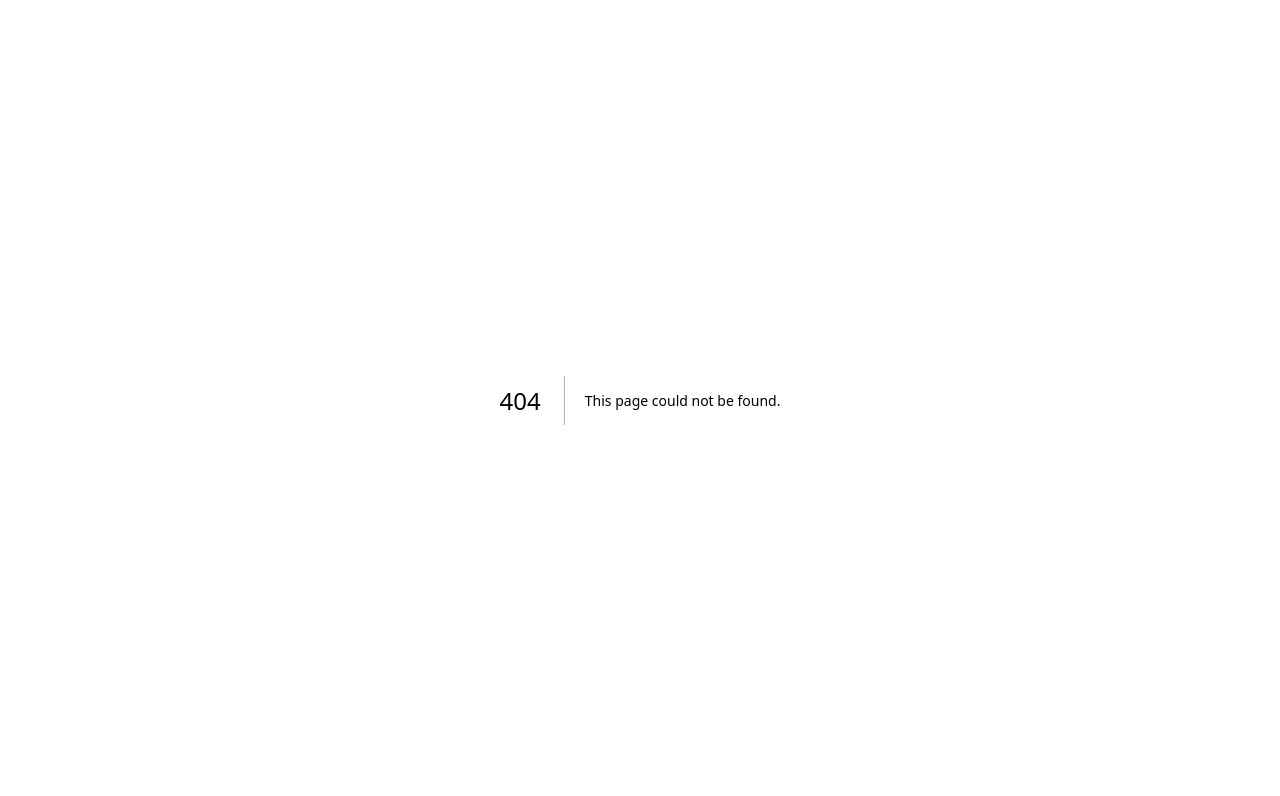
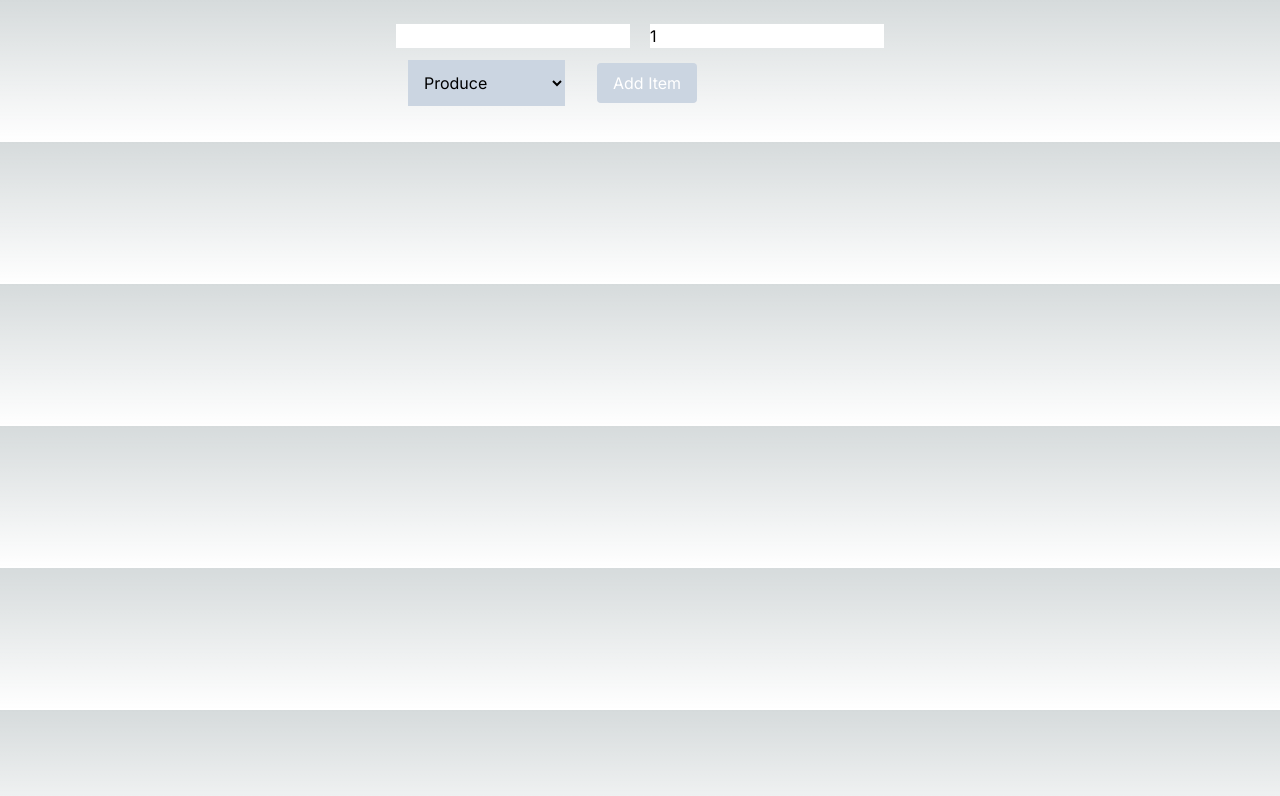
Before and after one commit to sarbjee/cprg306-assignments, a Next.js app: page /week4 in a window 1280 px wide. Before the commit this address had no page. Shown: the top 796 px of the page. Built offline with nearby package versions, Linux system fonts and the light colour scheme.

Commit message:
week 4 added

```diff
--- a/app/page.js
+++ b/app/page.js
@@ -14,6 +14,9 @@ export default function Home() {
       <div className="mt-4">
         <Link className="hover:underline" href={"/week3"}>WEEK 3 Link</Link>
       </div>
+      <div>
+        <Link className="hover:underline" href="\week4">WEEK 4</Link>
+      </div>
 
     </main>
   )
--- /dev/null
+++ b/app/week4/new-item.js
@@ -0,0 +1,57 @@
+"use client";
+
+import { useState } from "react";
+
+export default function NewItem() {
+    const [name, setName] = useState("");
+    const [quantity, setQuantity] = useState(1);
+    const [category, setCategory] = useState("produce");
+
+    const handleSubmit = (event) => {
+        event.preventDefault();
+
+        const item = {
+            name,
+            quantity,
+            category,
+        };
+
+        console.log(item);
+
+        alert(`You are buying ${quantity} ${name} in the ${category} category.`);
+
+        setName("");
+        setQuantity(1);
+        setCategory("produce");
+    }
+
+    return (
+        <main>
+            <div className="justify-center flex items-center h-120 w-120 m-3 p-3">
+                <form className="justify-center" onSubmit={handleSubmit}>
+                    <div className="flex flex-row">
+                        <input className="text-black" type="text" value={name} onChange={(event) => setName(event.target.value)} />
+                        <input className="text-black ml-5" type="number" value={quantity} onChange={(event) => setQuantity(event.target.value)} />
+                    </div>
+                    <select className="text-black bg-slate-300 m-3 p-3" value={category} onChange={(event) => setCategory(event.target.value)}>
+                        <option value="produce">Produce</option>
+                        <option value="dairy">Dairy</option>
+                        <option value="frozen">Frozen</option>
+                        <option value="canned goods">Canned Goods</option>
+                        <option value="dry goods">Dry Goods</option>
+                        <option value="beverages">beverages</option>
+                        <option value="Snacks">Snacks</option>
+                        <option value="household">Household</option>
+                        <option value="bakery">Bakery</option>
+                        <option value="meat">Meat</option>
+                        <option value="other">Other</option>
+                    </select>
+                    <button className="bg-slate-300 text-white py-2 ml-5 px-4 rounded hover:bg-slate-400 focus:outline-none focus:ring-2 focus:ring-slate-200" type="submit">
+                    Add Item
+                    </button>
+
+                </form>
+            </div>
+        </main>
+    )
+}
--- /dev/null
+++ b/app/week4/page.js
@@ -0,0 +1,9 @@
+import NewItem from "./new-item";
+
+export default function Page() {
+    return(
+        <main>
+            <NewItem/>
+        </main>
+    )
+}
```
